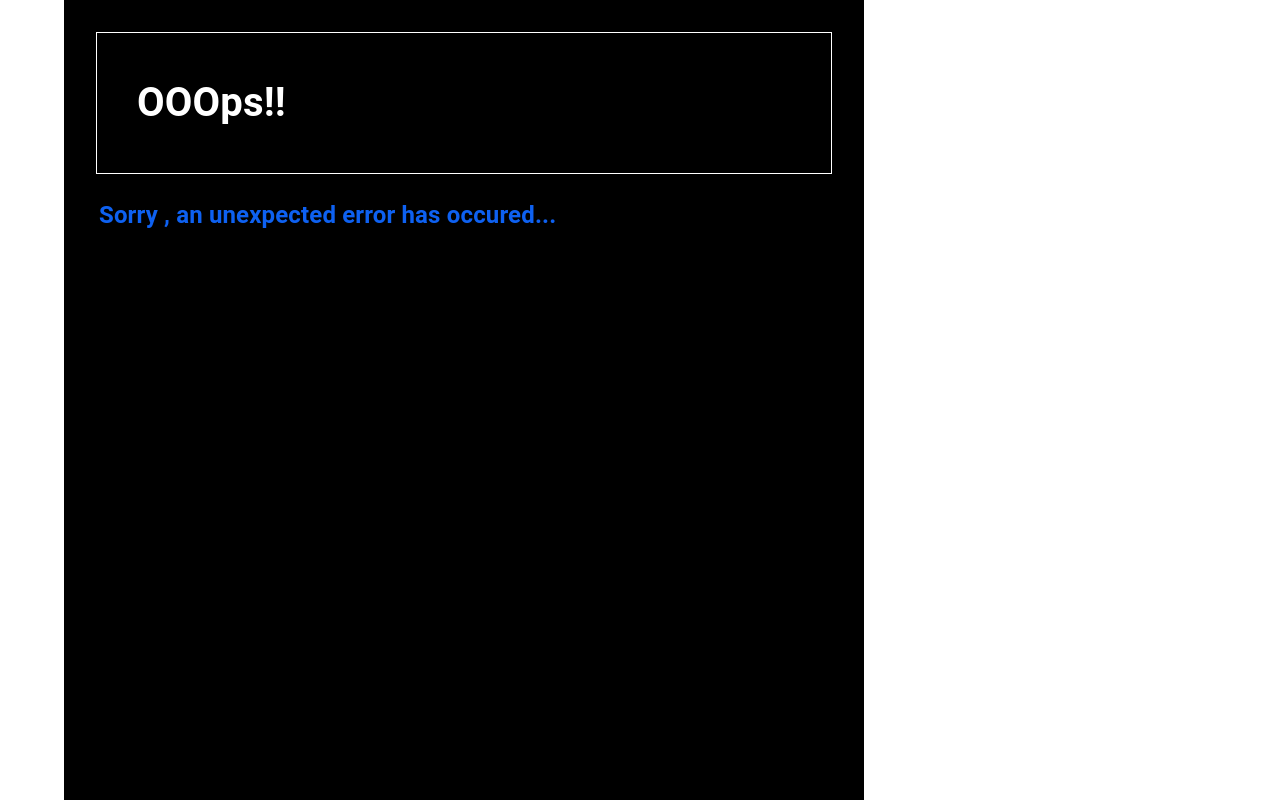
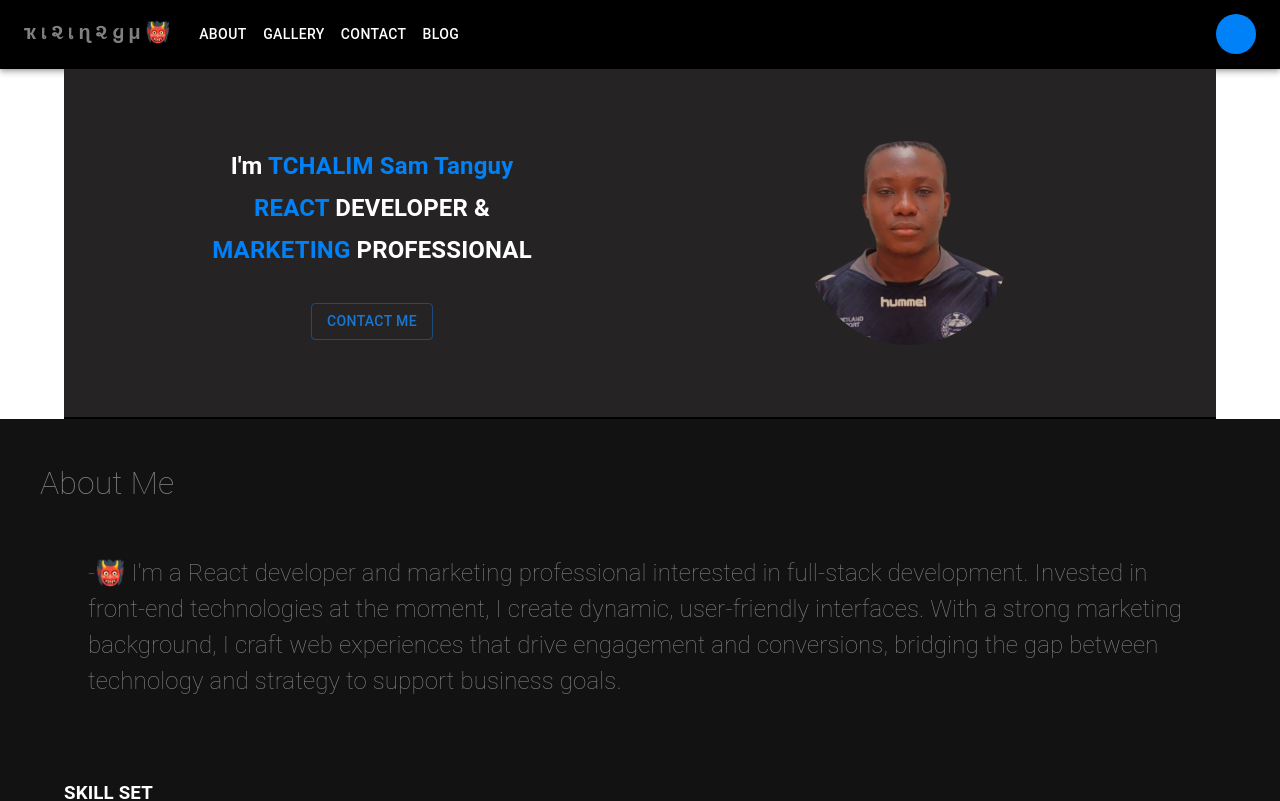
Before and after one commit to kirinryu-dev/Portfolio, a React (Create React App) app: page /Home in a window 1280 px wide. Before the commit this address had no page. Shown: the top 801 px of the page. Built offline with nearby package versions, Linux system fonts and the light colour scheme; grey boxes are pictures that could not be loaded.

Commit message:
another day of working hard

```diff
--- a/src/App.js
+++ b/src/App.js
@@ -2,10 +2,12 @@ import Home from "./Pages/Home/Home";
 import About from "./Pages/About/About";
 import Gallery from "./Pages/Gallery/Gallery";
 import Contact from "./Pages/Contact/Contact";
+import Navbar from './Components/Navigationbar/Navbar';
 
 function App() {
   return (
     <div className="App">
+      <Navbar />
       <Home />
       <About />
       <Gallery />
--- a/src/Pages/Home/Home.jsx
+++ b/src/Pages/Home/Home.jsx
@@ -4,7 +4,7 @@ import CssBaseline from '@mui/material/CssBaseline';
 import Container from '@mui/material/Container';
 import ButtonContact from '../../Components/Button/ButtonContact';
 import me from '../../Assets/me-no-bkg-simple.png'
-import NavBar from '../../Components/Navigationbar/Navbar'
+// import NavBar from '../../Components/Navigationbar/Navbar'
 
 // import cutom css
 import './Home.css';
@@ -13,8 +13,8 @@ export default function SimpleContainer() {
   return (
     <React.Fragment>
       <CssBaseline />
-      <Container maxWidth="md" >
-        <NavBar />
+      <Container maxWidth="lg" >
+
       <div className='Home_content'>
                 <div className='content_left'>
                     <div className='left_content'>
--- a/src/index.js
+++ b/src/index.js
@@ -19,9 +19,13 @@ import {createBrowserRouter, RouterProvider } from 'react-router-dom';
 const router = createBrowserRouter([
   {
     path: '/',
-    element: <Home />,
+    element: <App />,
     errorElement: <ErrorPage />,
     children: [
+      {
+        path: 'Home',
+        element: <Home />,
+      },
       {
         path: 'about',
         element: <About />,
```
